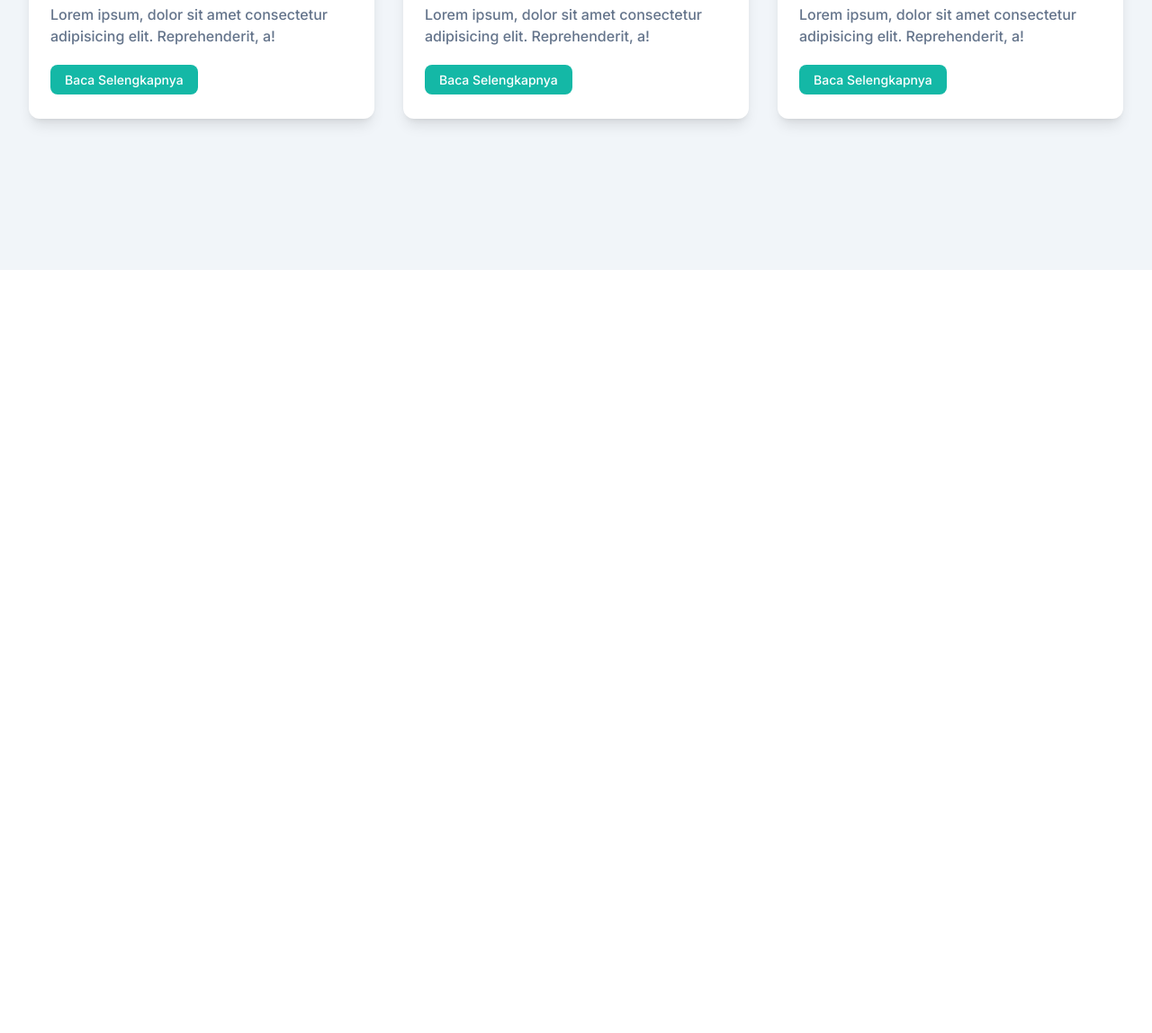
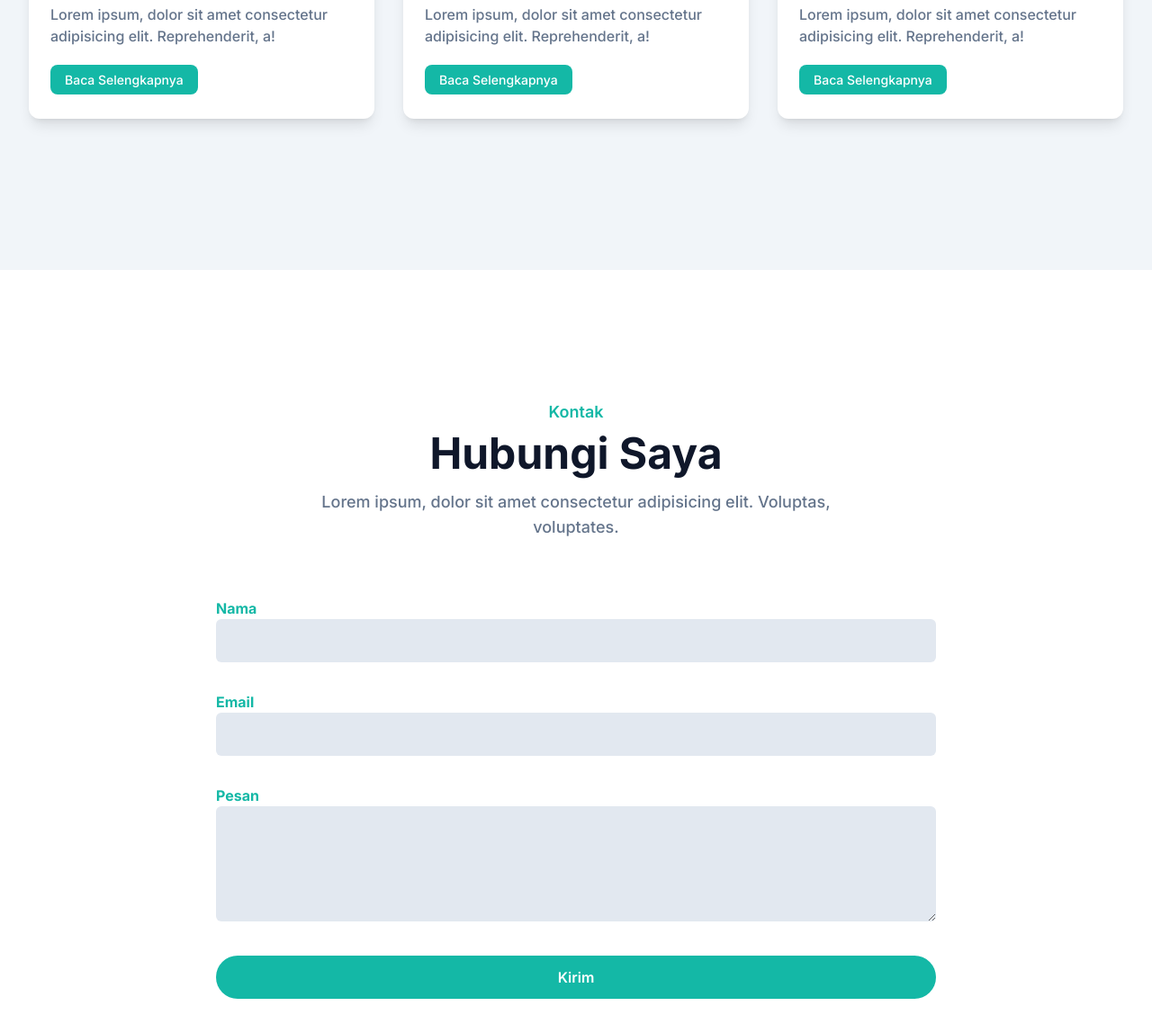
Before and after one commit to ArilPopon/portofolio_tailwindcss, a website: page index.html in a window 1280 px wide. Shown: the part 4816-5964 px from the top of the page at 90% size. Before the commit the page ends 5116 px from the top, so only its background shows below. Drawn offline with Linux system fonts and the light colour scheme.

Commit message:
feat: contact

```diff
--- a/index.html
+++ b/index.html
@@ -355,6 +355,44 @@
     </section>
     <!-- Blog Section End -->
 
+    <!-- Contact Section Start -->
+    <section id="contact" class="pt-36 pb-32">
+        <div class="container">
+            <div class="w-full px-4">
+                <div class="max-w-xl mx-auto text-center mb-16">
+                    <h4 class="font-semibold text-lg text-primary mb-2">Kontak</h4>
+                    <h2 class="font-bold text-dark text-3xl mb-4 sm:text-4xl lg:text-5xl">Hubungi Saya</h2>
+                    <p class="font-medium text-md text-secondary md:text-lg">Lorem ipsum, dolor sit amet consectetur
+                        adipisicing elit. Voluptas, voluptates.</p>
+                </div>
+            </div>
+            <form>
+                <div class="w-full lg:w-2/3 lg:mx-auto">
+                    <div class="w-full px-4 mb-8">
+                        <label for="name" class="text-base text-primary font-bold">Nama</label>
+                        <input type="text" id="name"
+                            class="w-full bg-slate-200 text-dark p-3 rounded-md focus:outline-none focus:ring-primary focus:ring-1 focus:border-primary">
+                    </div>
+                    <div class="w-full px-4 mb-8">
+                        <label for="email" class="text-base text-primary font-bold">Email</label>
+                        <input type="email" id="email"
+                            class="w-full bg-slate-200 text-dark p-3 rounded-md focus:outline-none focus:ring-primary focus:ring-1 focus:border-primary">
+                    </div>
+                    <div class="w-full px-4 mb-8">
+                        <label for="message" class="text-base text-primary font-bold">Pesan</label>
+                        <textarea type="text" id="message"
+                            class="w-full bg-slate-200 text-dark p-3 rounded-md focus:outline-none focus:ring-primary focus:ring-1 focus:border-primary h-32"></textarea>
+                    </div>
+                    <div class="w-full px-4">
+                        <button
+                            class="w-full text-base font-semibold text-white bg-primary py-3 px-8 rounded-full hover:opacity-80 hover:shadow-lg transition duration-500 ">Kirim</button>
+                    </div>
+                </div>
+            </form>
+        </div>
+    </section>
+    <!-- Contact Section End -->
+
     <script src="src/js/script.js"></script>
 </body>
 
```
Also changed, not shown: src/output.css.
